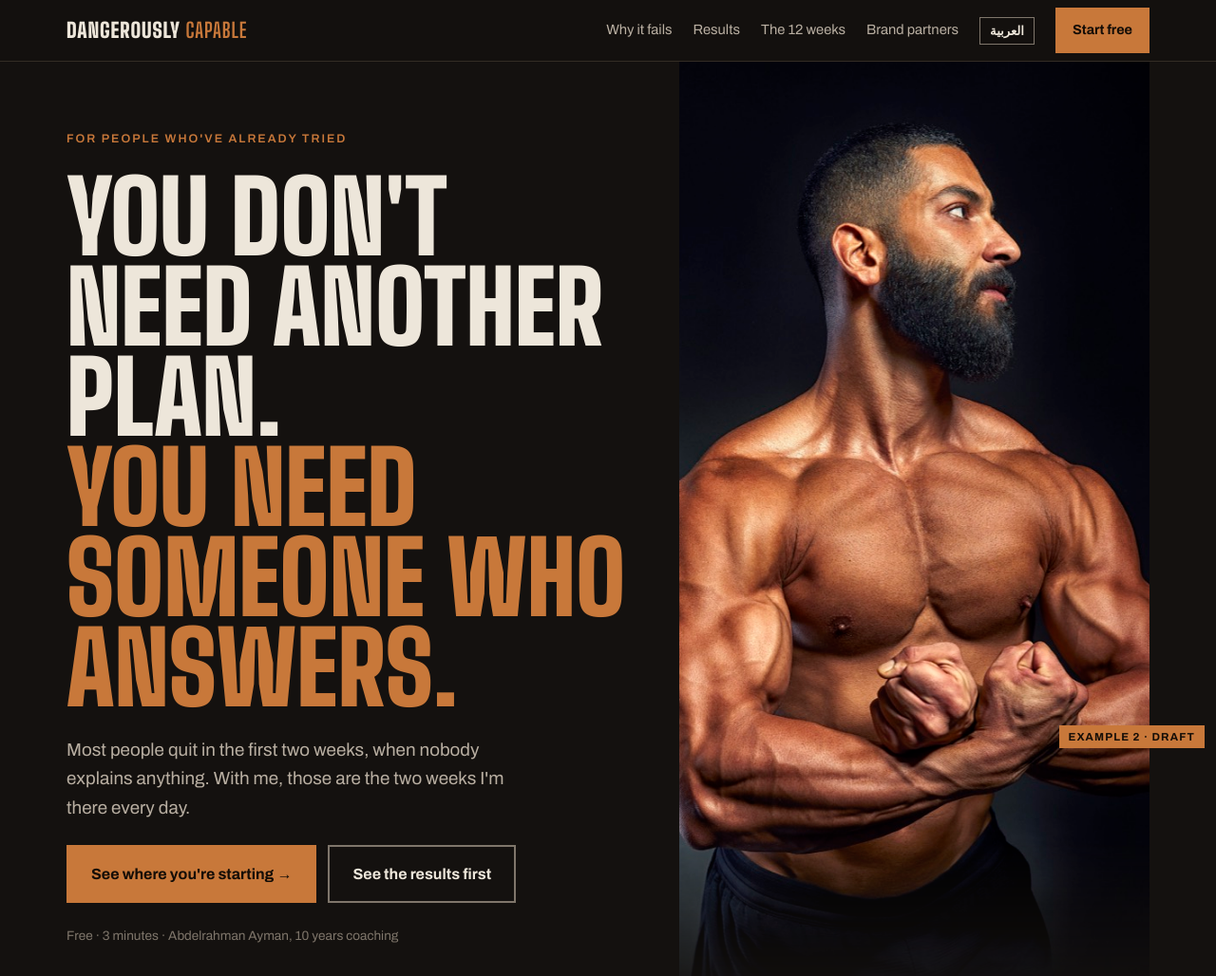
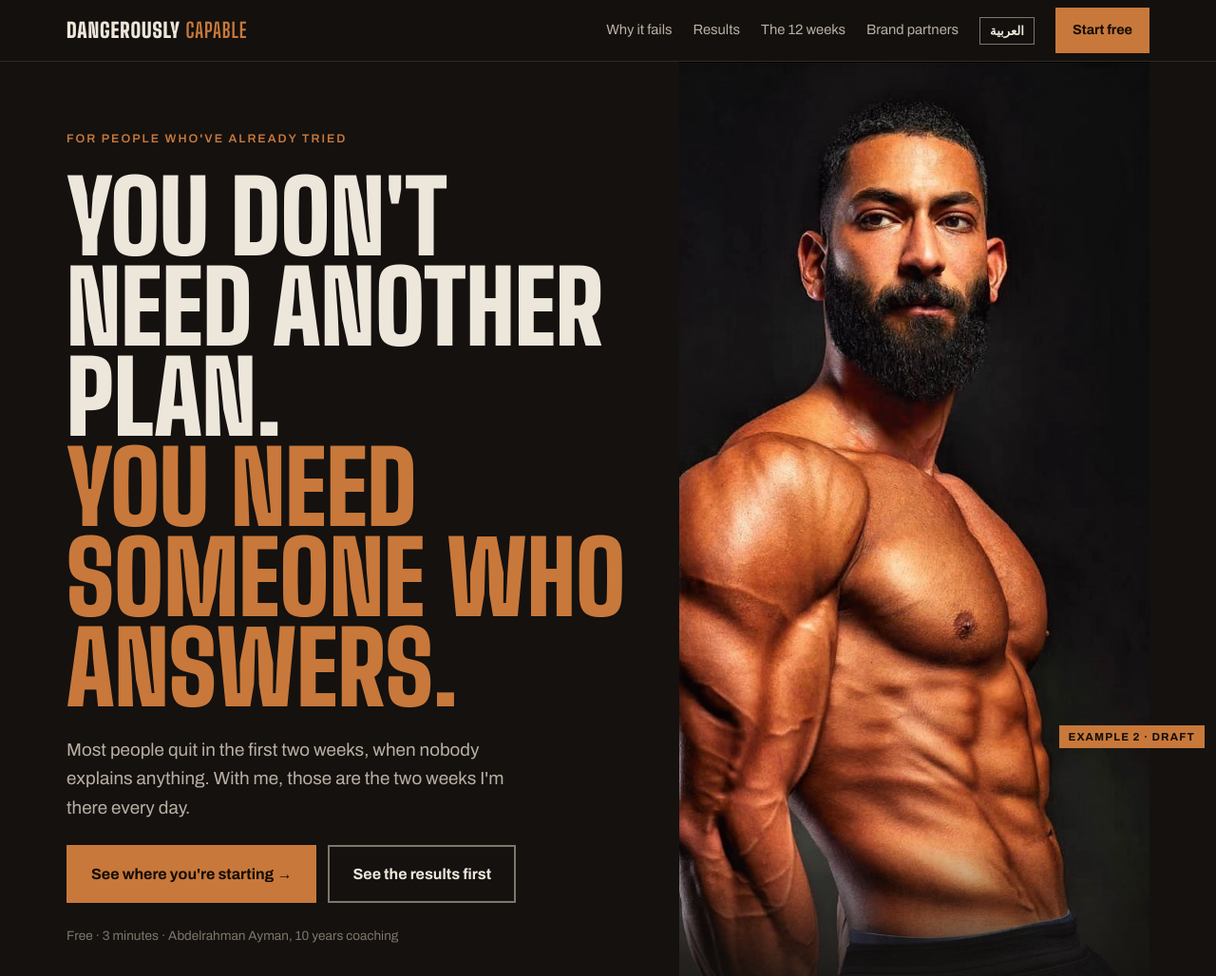
Before and after one commit to Inclusifund/dangerously-capable-preview, a plain HTML site: page coaching-2/index.html in a window 1280 px wide. Shown: the top 1028 px of the page at 95% size. Drawn offline with Linux system fonts and the light colour scheme.

Commit message:
Coaching ex2: new hero photo

```diff
--- a/coaching-2/index.html
+++ b/coaching-2/index.html
@@ -254,7 +254,7 @@ html[lang="ar"] .excuse q{line-height:1.4;font-size:1.3rem;quotes:"«" "»"}
       </div>
       <p class="note" id="hnote" style="font-size:.85rem;color:var(--bone-3)" data-i18n="h_note">Free · 3 minutes · Abdelrahman Ayman, 10 years coaching</p>
     </div>
-    <div class="img"><img src="img/studio-arms.jpg" alt="Abdelrahman Ayman" fetchpriority="high"></div>
+    <div class="img"><img src="img/hero-ex2.jpg" alt="Abdelrahman Ayman" fetchpriority="high"></div>
   </div>
 </header>
 
```
Also changed, not shown: coaching-2/img/hero-ex2.jpg (added).
